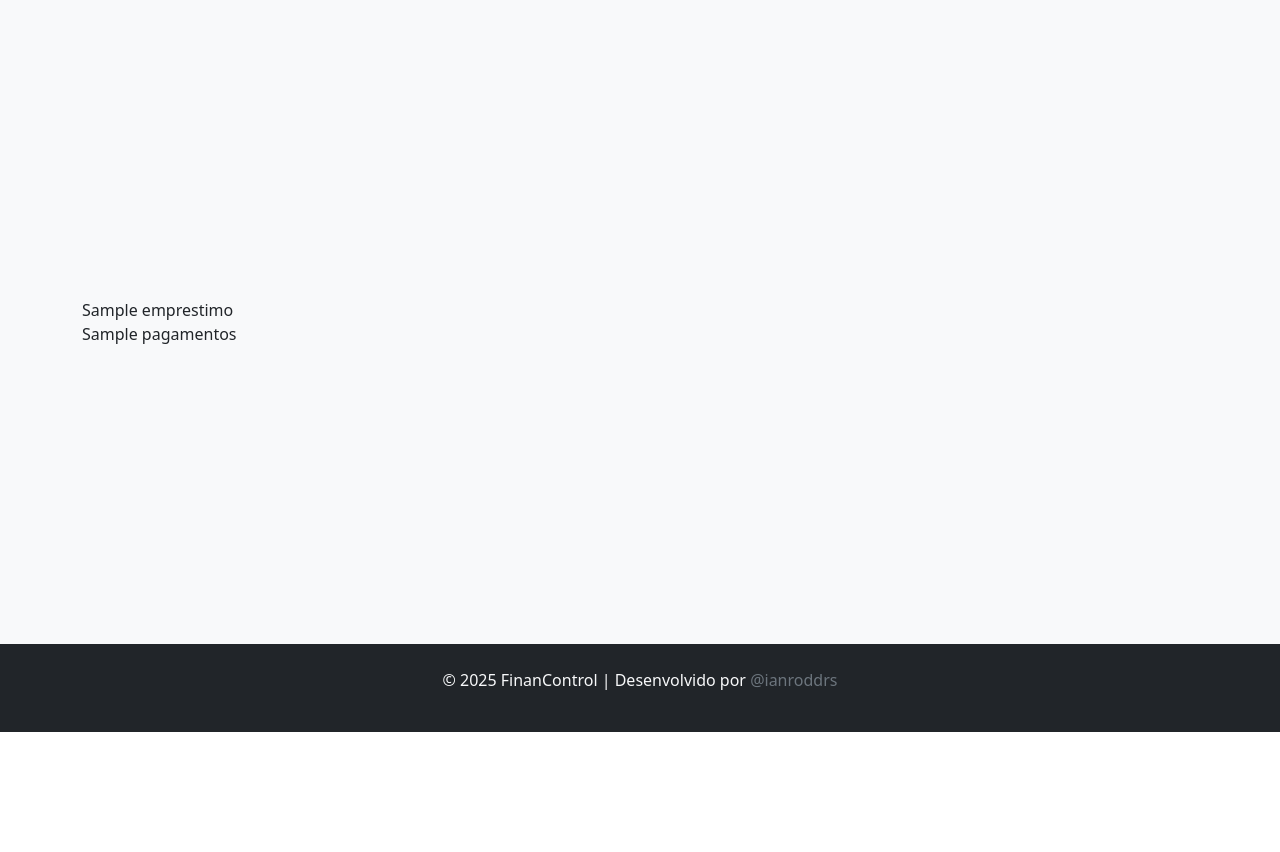
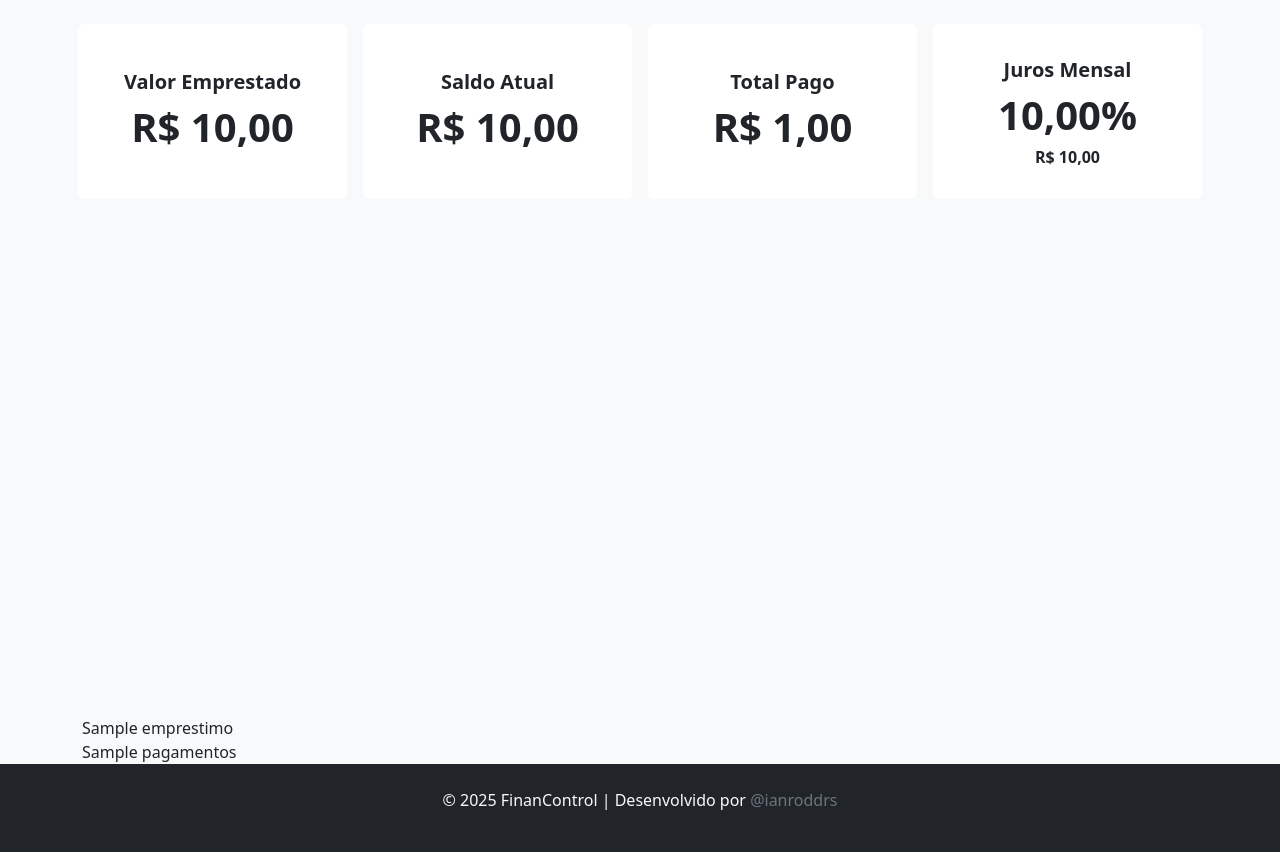
Before and after one commit to ianroddrs/FinanControl, a Django app: template apps/main/templates/emprestimos.html in a window 1280 px wide. Shown: the part 68-920 px from the top of the page. Before the commit the page ends 800 px from the top, so only its background shows below. Run offline with Django 5.2, Linux system fonts and the light colour scheme; the template is opened without the code that fills it: most values are stand-ins (such as "Sample title", 1, 10 or a date in 2020); some libraries are stand-ins or nearby versions.

Commit message:
adiciona seção de informações de empréstimo na página de empréstimos e ajusta estilos; calcula e exibe valor de juros mensal

```diff
--- /dev/null
+++ b/apps/main/static/css/emprestimos.css
@@ -0,0 +1,7 @@
+#esmprestimo-container{
+    min-height: 700px;
+}
+
+#esmprestimo-container .emp-info{
+    min-height: 143px;
+}
--- a/apps/main/static/css/index.css
+++ b/apps/main/static/css/index.css
@@ -7,11 +7,10 @@
 }
 
 #logo i, #logo span {
-    font-size: 70px;
+    font-size: clamp(2.5rem, 4.8vw, 4.4rem);
 }
 
 #search-form{
     max-width: 700px;
-    width: 100%;
-    min-width: 400px
+    min-width: 300px
 }
--- a/apps/main/templates/emprestimos.html
+++ b/apps/main/templates/emprestimos.html
@@ -2,6 +2,7 @@
 {% load static %}
 
 {% block statics %}
+<link rel="stylesheet" href="{% static 'css/emprestimos.css' %}">
 {% endblock %}
 
 {% block title %}
@@ -10,6 +11,43 @@
 
 
 {% block content %}
+    <section id="esmprestimo-container">
+        <div class="row justify-content-between mt-3">
+            <div class="col-xs-12 col-md-6 col-lg-3 p-0">
+                <div class="rounded bg-white p-3 m-2">
+                    <div class="fw-bold d-flex flex-column justify-content-center align-items-center emp-info">
+                        <span class="fs-5 d-block">Valor Emprestado</span>
+                        <span class="fs-1 d-block">R$ {{emprestimo.valor_emprestado|floatformat:2}}</span>
+                    </div>
+                </div>
+            </div>
+            <div class="col-xs-12 col-md-6 col-lg-3 p-0">
+                <div class="rounded bg-white p-3 m-2">
+                    <div class="fw-bold d-flex flex-column justify-content-center align-items-center emp-info">
+                        <span class="fs-5 d-block">Saldo Atual</span>
+                        <span class="fs-1 d-block">R$ {{emprestimo.saldo_atual|floatformat:2}}</span>
+                    </div>
+                </div>
+            </div>
+            <div class="col-xs-12 col-md-6 col-lg-3 p-0">
+                <div class="rounded bg-white p-3 m-2">
+                    <div class="fw-bold d-flex flex-column justify-content-center align-items-center emp-info">
+                        <span class="fs-5 d-block">Total Pago</span>
+                        <span class="fs-1 d-block">R$ {{emprestimo.total_pago|floatformat:2}}</span>
+                    </div>
+                </div>
+            </div>
+            <div class="col-xs-12 col-md-6 col-lg-3 p-0">
+                <div class="rounded bg-white p-3 m-2">
+                    <div class="fw-bold d-flex flex-column justify-content-center align-items-center emp-info">
+                        <span class="fs-5 d-block">Juros Mensal</span>
+                        <span class="fs-1 d-block">{{emprestimo.juros_mensal|floatformat:2}}%</span>
+                        R$ {{valor_juros|floatformat:2}}
+                    </div>
+                </div>
+            </div>
+        </div>
+    </section>
     {{emprestimo}}
     <br>
     {{pagamentos}}
--- a/apps/main/views.py
+++ b/apps/main/views.py
@@ -9,9 +9,12 @@ def emprestimos(request):
     emprestimo = Emprestimos.objects.get(code_id=code_id)
     pagamentos = Pagamentos.objects.filter(emprestimo_id=emprestimo['id'])
 
+    valor_juros = emprestimo['saldo_atual'] * (emprestimo['juros_mensal']/100)
+
     context = {
         'emprestimo': emprestimo,
-        'pagamentos': pagamentos
+        'pagamentos': pagamentos,
+        'valor_juros': valor_juros
     }
     return render(request, 'emprestimos.html', context)
 
```
Also changed, not shown: 2 other files.
